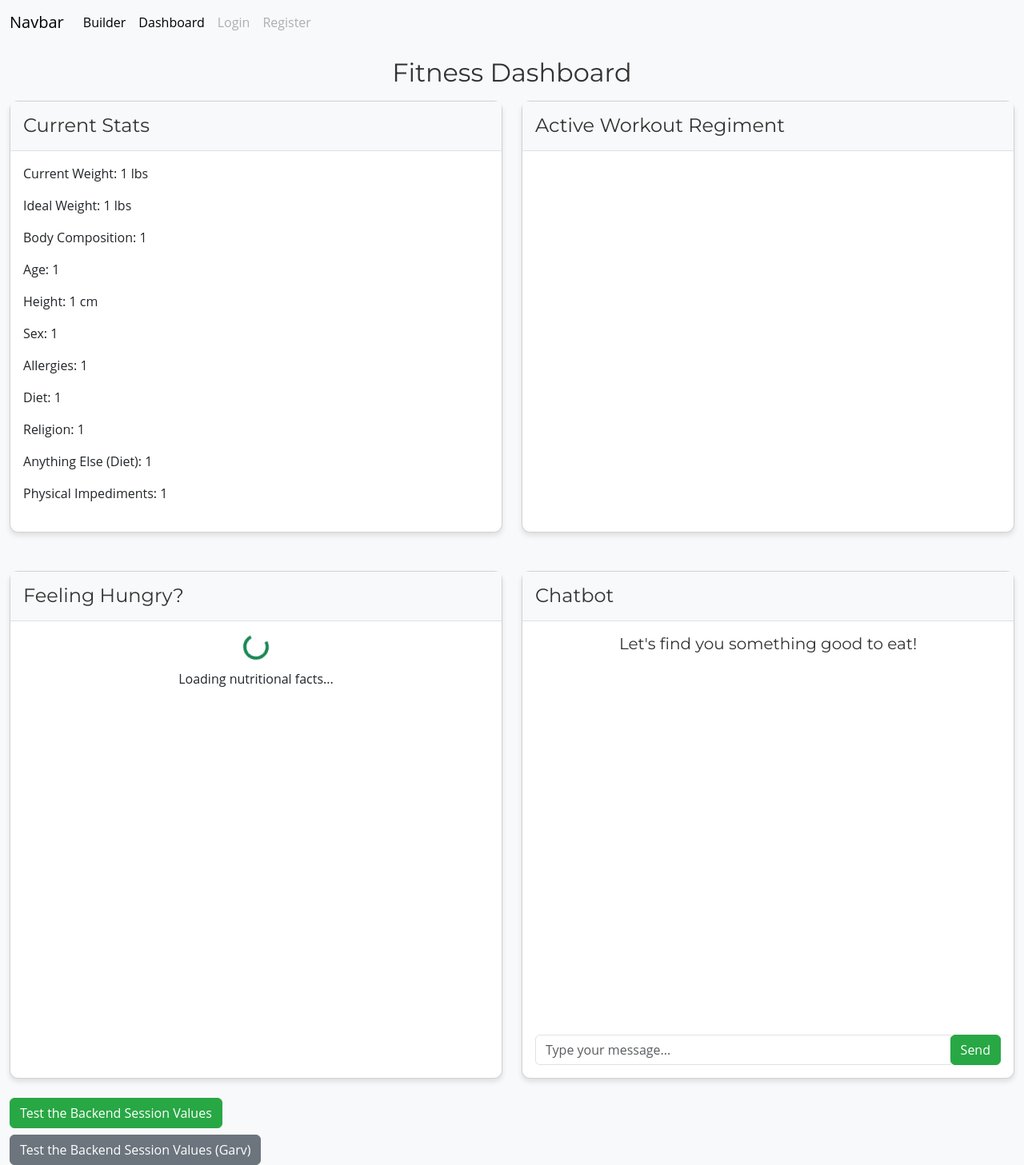
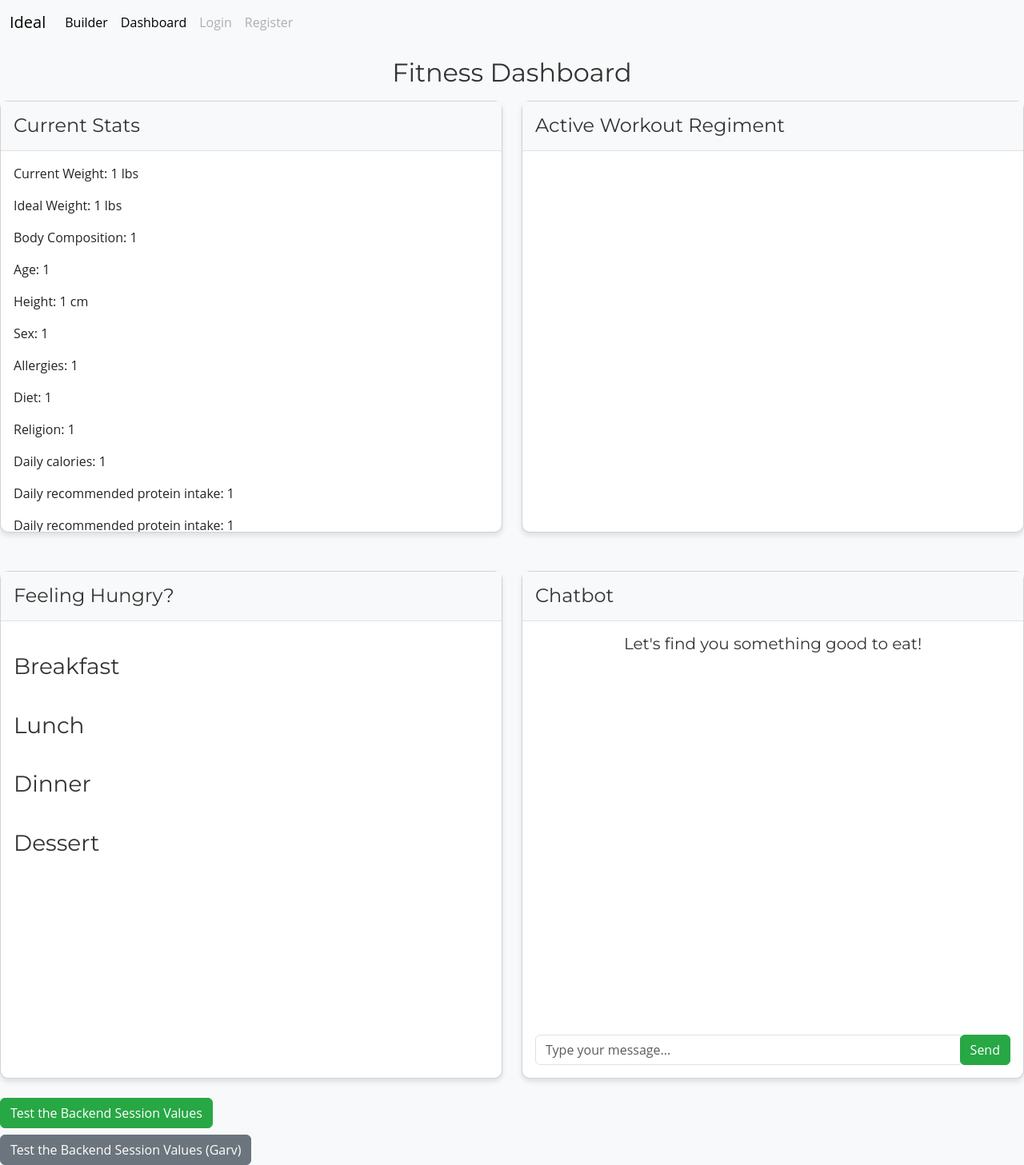
Before and after one commit to Ernesto905/Ideal, a Flask app: page /dashboard in a window 1280 px wide. Shown: the whole page at 80% size. Run offline with Flask 3, Linux system fonts and the light colour scheme; the visitor is signed in with stand-in values (Sample User, id 1); data that the repository does not hold is empty; some libraries are stand-ins or nearby versions.

Commit message:
revamped frontend, added consistent coloring and more intuitive navigation. Setup llm calling on the backend and hooked it up to /dashboard. Moving forward, will be adding tools to said LLM for generating workouts and finding recipes given user's dietary needs and restrictions

```diff
--- a/server.py
+++ b/server.py
@@ -48,20 +48,23 @@ def dashboard():
     print("Body Composition:", session["body_goal"])
     print("Age:", session["age"])
     print("Sex:", session["sex"])
+
     print("Allergies:", session["allergies"])
     print("Diet:", session["diet"])
     print("Religion:", session["religion"])
-    print("Anything Else (Diet):", session["anything_else_diet"])
+
+    # print("Anything Else (Diet):", session["anything_else_diet"])
+
     print("Physical Impediments:", session["physical_impediments"])
 
     print("Daily calories", session["daily_calories"])
-    print("Daily protein", session["daily_protein"])
-    print("Daily carbs", session["daily_carbs"])
-    print("Daily fats", session["daily_fats"])
+    print("Daily protein", session["daily_protein_grams"])
+    print("Daily carbs", session["daily_carbs_grams"])
+    print("Daily fats", session["daily_fats_grams"])
     # For when Api is yes! :)
-    # recipes_list = display_recipes(session)
+    recipes_list = display_recipes(session)
     # print(f"recipes is: {recipes_list}")
-    # return render_template("dashboard/index.html", data=recipes_list)
+    return render_template("dashboard/index.html", data=recipes_list)
 
     # For when no more api :(
     return render_template("dashboard/index.html")
--- a/templates/_macros.html
+++ b/templates/_macros.html
@@ -12,7 +12,7 @@
 {% macro navbar() -%}
   <nav class="navbar navbar-expand-lg bg-body-tertiary">
     <div class="container-fluid">
-      <a class="navbar-brand" href="/">Navbar</a>
+      <a class="navbar-brand" href="/">Ideal</a>
       <button
         class="navbar-toggler"
         type="button"
--- a/templates/base.html
+++ b/templates/base.html
@@ -8,9 +8,7 @@
   <body>
     {{ macros.navbar() }}
 
-    <div class='container-fluid'>
       {% block content %}{% endblock %}
-    </div>
     <script src="https://cdn.jsdelivr.net/npm/bootstrap@5.3.3/dist/js/bootstrap.bundle.min.js" integrity="sha384-YvpcrYf0tY3lHB60NNkmXc5s9fDVZLESaAA55NDzOxhy9GkcIdslK1eN7N6jIeHz" crossorigin="anonymous"></script>
   </body>
 </html>
--- a/templates/dashboard/index.html
+++ b/templates/dashboard/index.html
@@ -92,13 +92,20 @@ h1, h2, h3, h4, h5, h6 {
           <p>Religion: {{ session.get('religion') }}</p>
         {% endif %}
 
-        {% if session.get('anything_else_diet', '') != '' %}
-          <p>Anything Else (Diet): {{ session.get('anything_else_diet') }}</p>
+
+        {% if session.get('religion', '') != '' %}
+          <p>Daily calories: {{ session.get('daily_calories') }}</p>
+        {% endif %}
+        {% if session.get('religion', '') != '' %}
+          <p>Daily recommended protein intake: {{ session.get('daily_protein_grams') }}</p>
+        {% endif %}
+        {% if session.get('religion', '') != '' %}
+          <p>Daily recommended protein intake: {{ session.get('daily_protein_grams') }}</p>
+        {% endif %}
+        {% if session.get('religion', '') != '' %}
+          <p>Religion: {{ session.get('religion') }}</p>
         {% endif %}
 
-        {% if session.get('physical_impediments', '') != '' %}
-          <p>Physical Impediments: {{ session.get('physical_impediments') }}</p>
-        {% endif %}
       </div>
     </div>
   </div>
@@ -123,11 +130,9 @@ h1, h2, h3, h4, h5, h6 {
       </div>
       <div class="card-body" style="height: 60vh; overflow-y: auto;">
         <div id="recipes-container">
-          {# for when no more api :(
           {% if data %}
             {% include 'dashboard/recipes.html' %}
           {% else %}
-          #}
           <div class="text-center">
             <div class="spinner-border text-success" role="status">
               <span class="visually-hidden">Loading...</span>
@@ -135,10 +140,8 @@ h1, h2, h3, h4, h5, h6 {
             <p class="mt-2">Loading nutritional facts...</p>
           </div>
 
-          {# for when no more api :(
           {% endif %}
 
-          #}
         </div>
       </div>
     </div>
```
Also changed, not shown: llm/calculations.py (+5 -5 lines).
